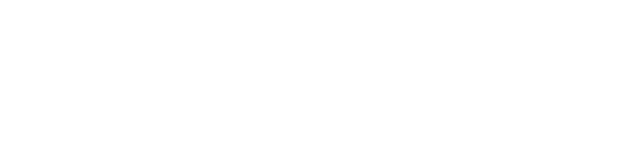
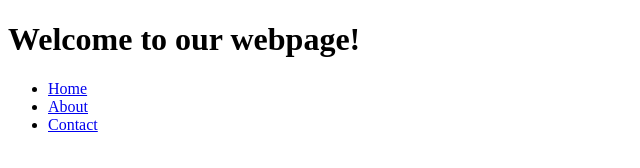
Before and after one commit to vpironski/html_repo, a plain HTML site: page index.html in a window 1280 px wide. Shown: the whole page, without its empty margins (0-640 px from the left). Drawn offline with Linux system fonts and the light colour scheme.

Commit message:
Add navigation bar

```diff
--- a/index.html
+++ b/index.html
@@ -5,9 +5,16 @@
     <meta name="viewport"
           content="width=device-width, user-scalable=no, initial-scale=1.0, maximum-scale=1.0, minimum-scale=1.0">
     <meta http-equiv="X-UA-Compatible" content="ie=edge">
-    <title>Document</title>
+    <title>Git Branching Exercise</title>
 </head>
 <body>
-
+<h1>Welcome to our webpage!</h1>
+<nav>
+    <ul>
+        <li><a href="#">Home</a></li>
+        <li><a href="#">About</a></li>
+        <li><a href="#">Contact</a></li>
+    </ul>
+</nav>
 </body>
 </html>
```
